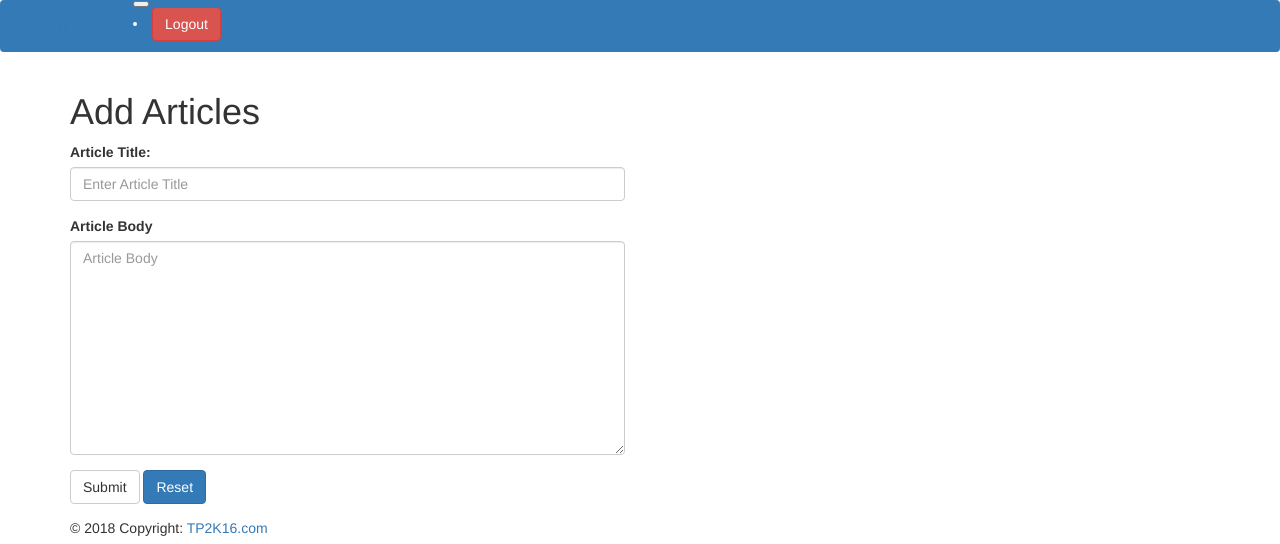
After one commit to TechnicalSunejaji/CodeIgniter-Mini-Project-Tutorial-in-Hindi, a CodeIgniter app: page /index.php/admin/userValidation in a window 1280 px wide. The commit adds this page. Shown: the top 544 px of the page. Run offline with CodeIgniter, Linux system fonts and the light colour scheme; a user stored in the database is signed in; some libraries are stand-ins or nearby versions.

Commit message:
Multiple validation rules added

```diff
--- /dev/null
+++ b/application/config/form_validation.php
@@ -0,0 +1,23 @@
+<?php
+$config=[
+
+       'add_article_rules'=>[
+                         [
+                          'field' => 'title',
+                          'label' => 'Article Title',
+                          'rules' => 'required|alpha'
+                          ],
+                          [
+                          'field' => 'body',
+                          'label' => 'Article Body',
+                          'rules' => 'required|alpha'
+                          ]
+                     ],
+
+
+
+
+];
+
+
+?>
--- a/application/controllers/Users.php
+++ b/application/controllers/Users.php
@@ -4,6 +4,10 @@ class Users extends MY_controller
  public function index()
  {
   $this->load->view('Users/articleList');
+ }
+ public function register()
+ {
+  $this->load->view('admin/register');
  }
  public function sendemail()
  {
--- a/application/controllers/admin.php
+++ b/application/controllers/admin.php
@@ -15,8 +15,22 @@ class admin extends MY_controller
  {
 
    $this->load->view('admin/add_article');
-   $this->input->post();
+
  }
+ public function userValidation()
+ {
+
+  if($this->form_validation->run('add_article_rules'))
+  {
+   echo "ok";
+  }
+  else
+  {
+   $this->load->view('admin/add_article');
+  }
+
+ }
+
  public function edituser()
  {
 
@@ -38,42 +52,8 @@ class admin extends MY_controller
     $this->session->unset_userdata('id');
     return redirect('login');
   }
- public function register()
- {
-  $this->load->view('admin/register');
- }
-public function sendemail()
- {
 
-  $this->form_validation->set_rules('uname','User Name','required|alpha');
-  $this->form_validation->set_rules('pass','Password','required|max_length[12]');
-  $this->form_validation->set_rules('fname','First Name','required|alpha');
-  $this->form_validation->set_rules('lname','last Name','required|alpha');
-  $this->form_validation->set_rules('email','Email','required|valid_email|is_unique[users.email]');
-$this->form_validation->set_error_delimiters('<div class="text-danger">', '</div>');
-  if($this->form_validation->run())
-  {
-    $this->load->library('email');
 
-    $this->email->from(set_value('email'),set_value('fname'));
-    $this->email->to("ajay.suneja1993@gmail.com");
-    $this->email->subject("Registratiion Greeting..");
-
-    $this->email->message("Thank  You for Registratiion");
-    $this->email->set_newline("\r\n");
-    $this->email->send();
-
-     if (!$this->email->send()) {
-    show_error($this->email->print_debugger()); }
-  else {
-    echo "Your e-mail has been sent!";
-  }
-  }
-  else
-  {
-   $this->load->view('Admin/register');
-  }
- }
 
 }
 
--- a/application/views/Admin/Login.php
+++ b/application/views/Admin/Login.php
@@ -40,7 +40,7 @@
    </div>
   <?php  echo form_submit(['type'=>'submit','class'=>'btn btn-default','value'=>'Submit']);  ?>
  <?php  echo form_reset(['type'=>'reset','class'=>'btn btn-primary','value'=>'Reset']);  ?>
- <?php echo anchor('admin/register/', 'Sign up?', 'class="link-class"') ?>
+ <?php echo anchor('users/register', 'Sign up?', 'class="link-class"') ?>
 </div>
 
 <?php include('footer.php'); ?>
--- a/application/views/Admin/add_article.php
+++ b/application/views/Admin/add_article.php
@@ -2,8 +2,8 @@
 
 <div class="container" style="margin-top:20px;">
 <h1>Add Articles</h1>
-<?php  echo form_hidden('user_id','$this->session->userdata('id')');  ?>
- <?php echo form_open(''); ?>
+
+ <?php echo form_open('admin/userValidation'); ?>
 
  <div class="row">
  <div class="col-lg-6">
--- a/application/views/Admin/dashboard.php
+++ b/application/views/Admin/dashboard.php
@@ -2,7 +2,7 @@
 
 <div class="container" style="margin-top:50px;"">
 <div class="row">
-<a href="adduser" class="btn btn-lg btn-primary">Add Articles</a>
+<?=   anchor('admin/adduser','Add Articles',['class'=>'btn btn-lg btn-primary'])  ?>
 </div>
 
 </div>
--- a/application/views/Admin/register.php
+++ b/application/views/Admin/register.php
@@ -2,7 +2,7 @@
 
 <div class="container" style="margin-top:20px;">
 <h1>Register Form</h1>
- <?php echo form_open('admin/sendemail'); ?>
+ <?php echo form_open('login/sendemail'); ?>
  <div class="row">
  <div class="col-lg-6">
   <div class="form-group">
```
Also changed, not shown: application/controllers/login.php (+31 -0 lines).
